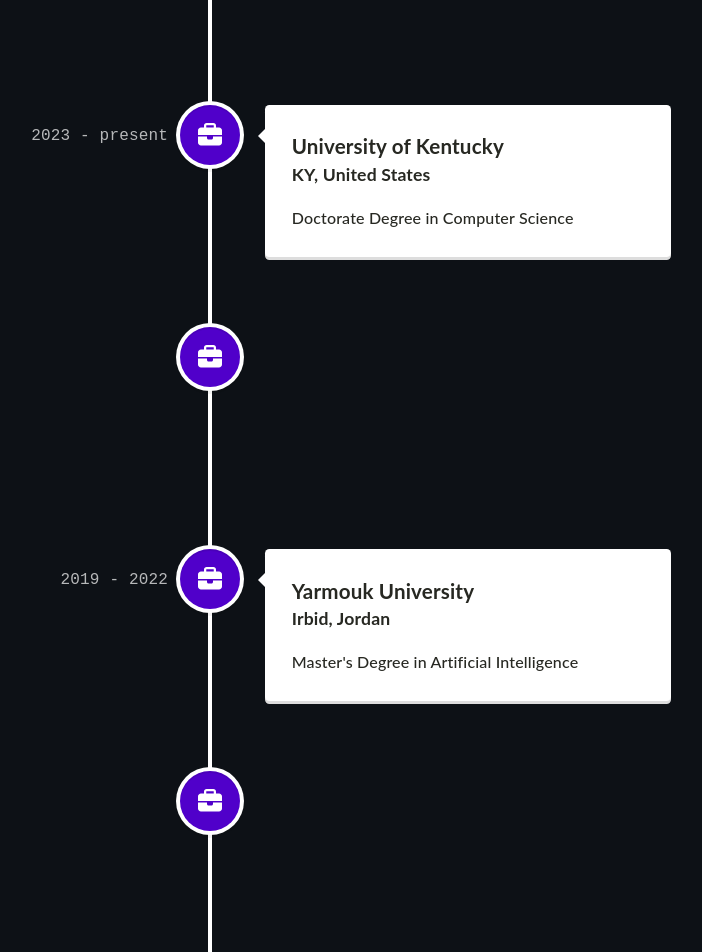
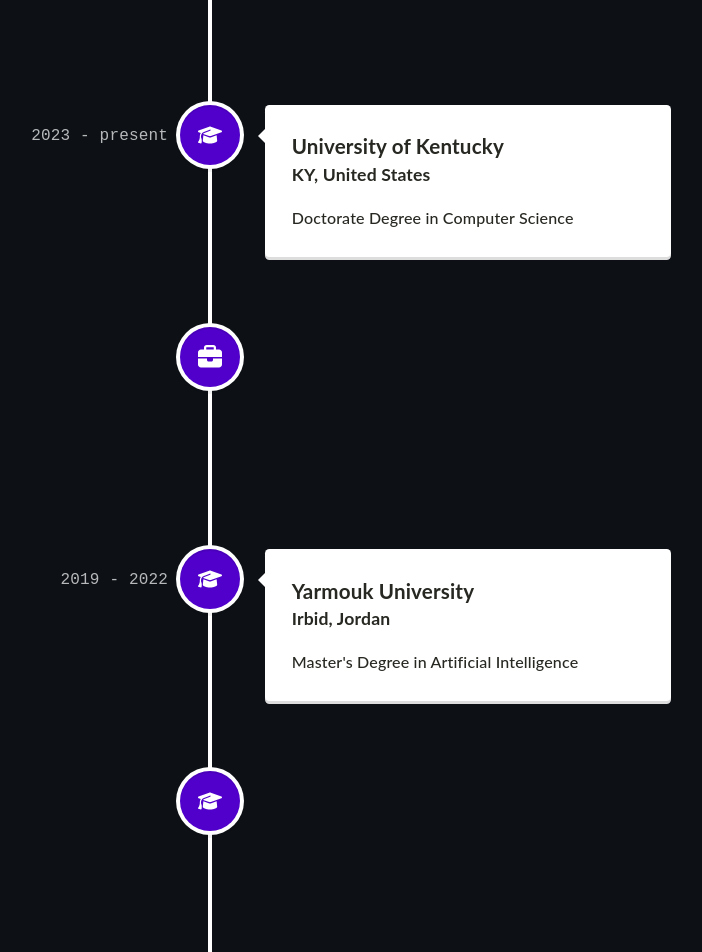
Before and after one commit to motasem-obeidat/motasem-obeidat, a React (Create React App) app: page / in a window 1280 px wide. Shown: the part 1840-2792 px from the top of the page, without its empty margins (430-1132 px from the left). Built offline with nearby package versions, Linux system fonts and the light colour scheme.

Commit message:
Update Timeline.tsx

```diff
--- a/src/components/Timeline.tsx
+++ b/src/components/Timeline.tsx
@@ -2,6 +2,8 @@
 import '@fortawesome/free-regular-svg-icons'
 import { FontAwesomeIcon } from '@fortawesome/react-fontawesome';
 import { faBriefcase } from '@fortawesome/free-solid-svg-icons';
+import { faGraduationCap } from '@fortawesome/free-solid-svg-icons';
+
 import { VerticalTimeline, VerticalTimelineElement }  from 'react-vertical-timeline-component';
 import 'react-vertical-timeline-component/style.min.css';
 import '../assets/styles/Timeline.scss'
@@ -30,7 +32,7 @@
             className="vertical-timeline-element--work"
             date="2023 - present"
             iconStyle={{ background: '#5000ca', color: 'rgb(39, 40, 34)' }}
-            icon={<FontAwesomeIcon icon={faBriefcase} />}
+            icon={<FontAwesomeIcon icon={faGraduationCap} />}
           >
             <h3 className="vertical-timeline-element-title">University of Kentucky</h3>
             <h4 className="vertical-timeline-element-subtitle">KY, United States</h4>
@@ -56,7 +58,7 @@
             className="vertical-timeline-element--work"
             date="2019 - 2022"
             iconStyle={{ background: '#5000ca', color: 'rgb(39, 40, 34)' }}
-            icon={<FontAwesomeIcon icon={faBriefcase} />}
+            icon={<FontAwesomeIcon icon={faGraduationCap} />}
           >
             <h3 className="vertical-timeline-element-title">Yarmouk University</h3>
             <h4 className="vertical-timeline-element-subtitle">Irbid, Jordan</h4>
@@ -68,7 +70,7 @@
             className="vertical-timeline-element--work"
             date="2016 - 2019"
             iconStyle={{ background: '#5000ca', color: 'rgb(39, 40, 34)' }}
-            icon={<FontAwesomeIcon icon={faBriefcase} />}
+            icon={<FontAwesomeIcon icon={faGraduationCap} />}
           >
             <h3 className="vertical-timeline-element-title">Yarmouk University</h3>
             <h4 className="vertical-timeline-element-subtitle">Irbid, Jordan</h4>
```
